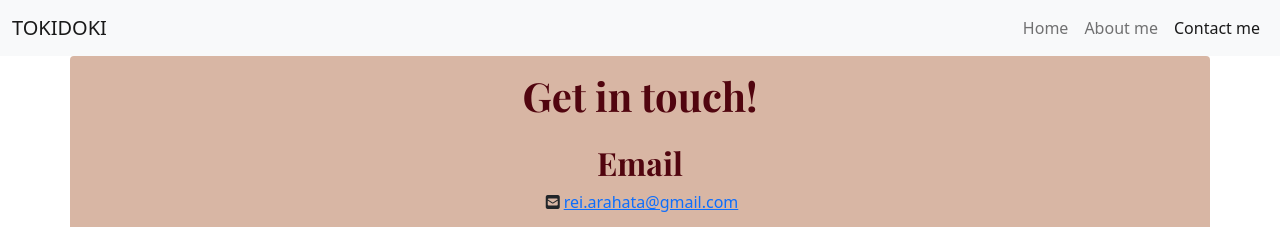
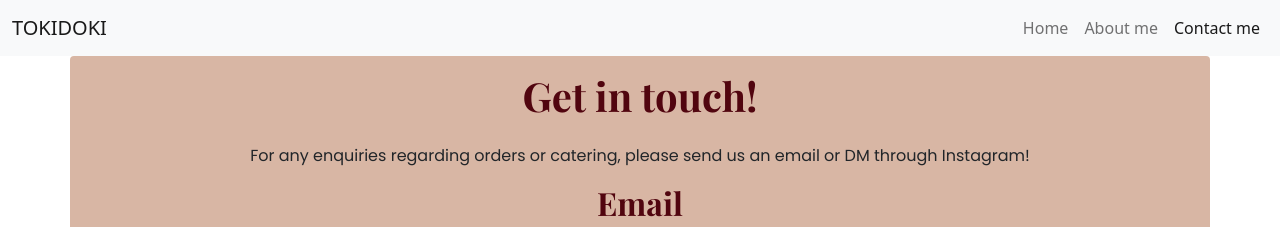
Before and after one commit to rarahata/responsive, a plain HTML site: page contact.html in a window 1280 px wide. Shown: the top 227 px of the page. Drawn offline with nearby package versions, Linux system fonts and the light colour scheme.

Commit message:
add paragraph and style

```diff
--- a/contact.html
+++ b/contact.html
@@ -32,6 +32,7 @@
   <h1 id="contact" class="pb-3">
     Get in touch!
   </h1>
+  <p class="text-center d-none d-lg-block">For any enquiries regarding orders or catering, please send us an email or DM through Instagram!</p>
   <h2>Email</h2>
   <div class="d-flex justify-content-center pb-3">
   <i class="fas fa-envelope-square d-flex align-items-center p-1"></i>
```
